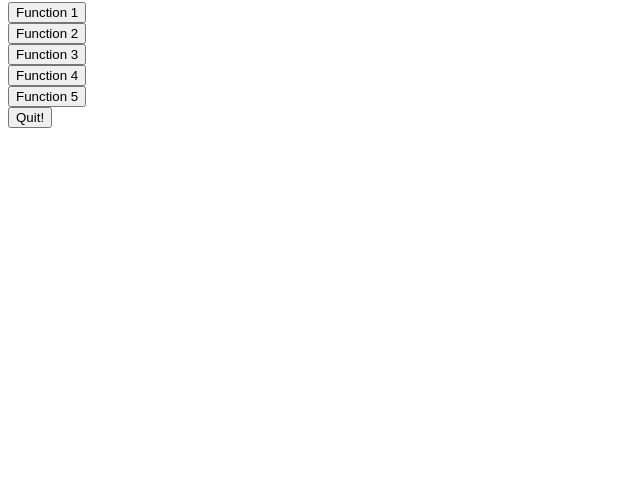
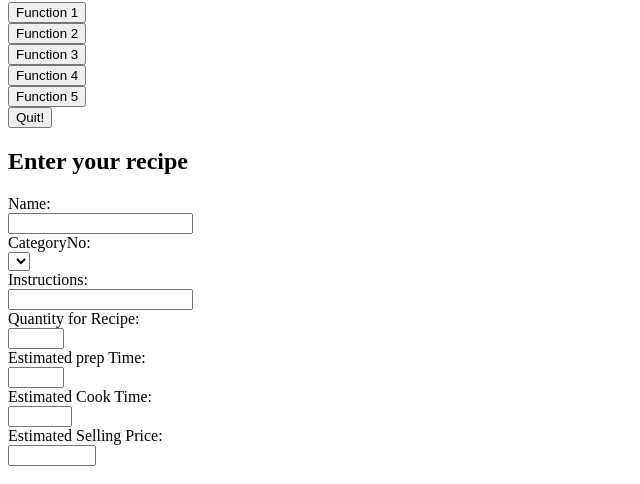
Before and after one commit to scolli89/Bakery-Database-Application, a website: page Front End/FrontEndHTML.html in a window 1280 px wide. Shown: the part 78-562 px from the top of the page, without its empty margins (0-640 px from the left). Drawn offline with Linux system fonts and the light colour scheme.

Commit message:
Added UI for Insert Recipe

```diff
--- a/Front End/Front End Script.js
+++ b/Front End/Front End Script.js
@@ -41,6 +41,7 @@ function myOnLoad(){
     function btn1Click(){
         console.log("btn1 click");
         console.log("update");
+        document.getElementById("recipeEnter").style="display:none";
         document.getElementById("ServerResponse").style="display:initial";
         var url = theUrl + "/functionOne";
         sendHttpRequest('GET',url).then(responseData => {
@@ -74,6 +75,7 @@ function myOnLoad(){
 
         console.log('HI');
         document.getElementById("ServerResponse").style="display:none";
+        document.getElementById("recipeEnter").style="display:initial";
     };
     function btn3Click(){
         console.log("btn3 click");
--- a/Front End/FrontEndHTML.html
+++ b/Front End/FrontEndHTML.html
@@ -23,5 +23,23 @@
     <ul id = "theList"></ul>
     </section>
 
+    <section id="recipeEnter" style="display: initial;">
+<h2>Enter your recipe</h2>
+<form>
+  Name:
+  <br /> <input id="Name" type="text" /> <br />
+  CategoryNo:
+  <br /><select id="catNo"></select><br />
+  Instructions:
+  <br /> <input id="instructions" maxlength="250" type="text" /> <br />
+  Quantity for Recipe:
+  <br /> <input id="qtyForRecipe" max="50" min="0" type="number" /> <br />
+  Estimated prep Time:
+  <br /> <input id="estPrepTime" max="60" min="0" type="number" /> <br />
+  Estimated Cook Time:
+  <br /> <input id="estCookTime" max="120" min="0" type="number" /> <br />
+  Estimated Selling Price: <br /> <input id="estSellingPrice" max="999.99" min="0" step="0.01" type="number"/>
+  </form></section>
+
 </body>
 </html>
```
